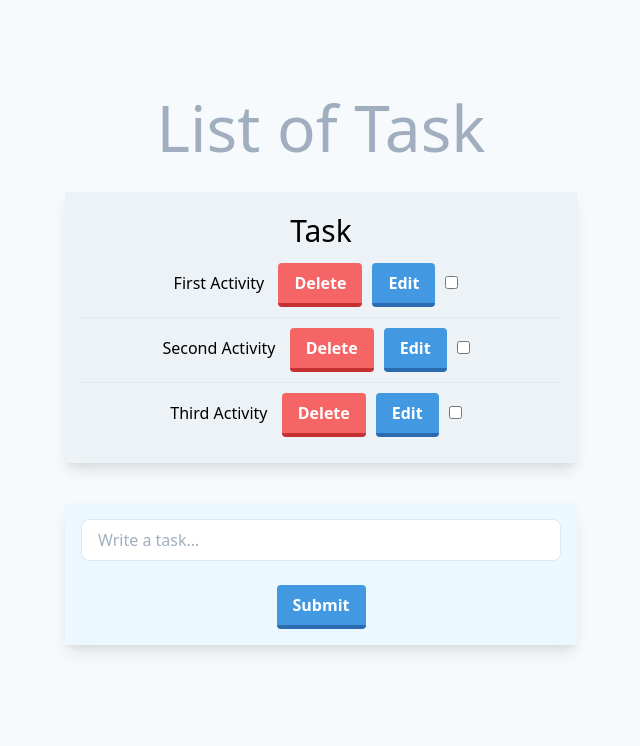
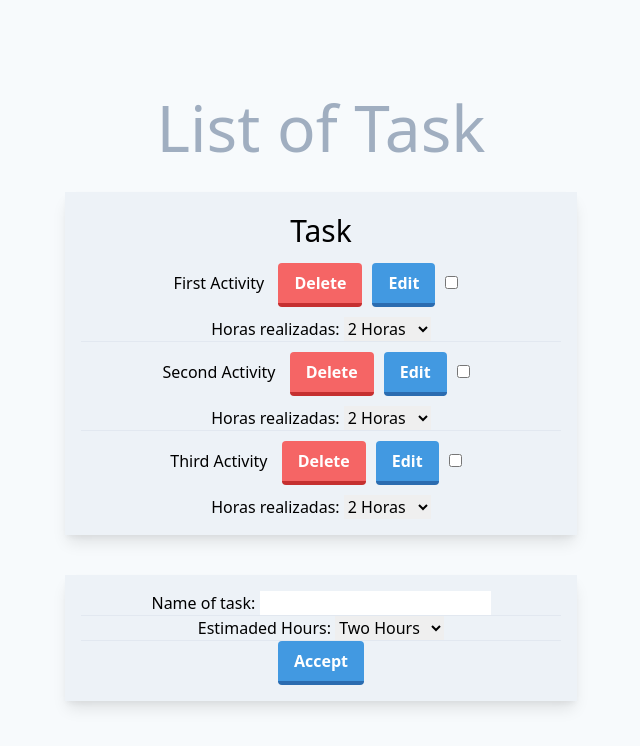
Before and after one commit to jerojash/Listado-de-tareas, a Vue app: page / in a window 1280 px wide. Shown: the top 746 px of the page, without its empty margins (319-959 px from the left). Built offline with nearby package versions, Linux system fonts and the light colour scheme.

Commit message:
Nuevos formularios
Ambas cartas con nuevos formularios

```diff
--- a/src/components/TodoList.vue
+++ b/src/components/TodoList.vue
@@ -15,6 +15,7 @@
                 <button style="margin: 10px" class="  bg-red-500 hover:bg-red-400 text-white font-bold py-2 px-4 border-b-4 border-red-700 hover:border-blue-500 rounded">
                     Delete
 
+
                 </button>
 
 
@@ -22,6 +23,24 @@
                     Edit
                 </button>
                     <input  style="margin: 10px" type="checkbox" name="" id="">
+                    <form action="../../form-result.php" target="_blank">
+
+                       <p>
+
+                        Horas realizadas:
+
+                    <select name="opcion">
+
+                           <option>2 Horas</option>
+                           <option>6 Horas</option>
+                           <option>8 Horas</option>
+                           <option>10 Horas</option>
+
+                        </select>
+
+                       </p>
+
+                     </form>
                 </h1>
                 </div>
 
@@ -41,6 +60,24 @@
                     Edit
                 </button>
                     <input style="margin: 10px" type="checkbox" name="" id="">
+                    <form action="../../form-result.php" target="_blank">
+
+                       <p>
+
+                        Horas realizadas:
+
+                    <select name="opcion">
+
+                           <option>2 Horas</option>
+                           <option>6 Horas</option>
+                           <option>8 Horas</option>
+                           <option>10 Horas</option>
+
+                        </select>
+
+                       </p>
+
+                     </form>
                 </h1>
                 </div>
 
@@ -58,18 +95,53 @@
                     Edit
                 </button>
                     <input style="margin: 10px" type="checkbox" name="" id="">
+                    <form action="../../form-result.php" target="_blank">
+
+                       <p>
+
+                        Horas realizadas:
+
+                    <select name="opcion">
+
+                           <option>2 Horas</option>
+                           <option>6 Horas</option>
+                           <option>8 Horas</option>
+                           <option>10 Horas</option>
+
+                        </select>
+
+                       </p>
+
+                     </form>
                 </h1>
                   </div>
 
         </todo-card>
-        <todo-card class=" bg-blue-100 mx-auto mt-10 w-full max-w-lg">
+        <todo-card class=" bg-gray-200 mx-auto mt-10 w-full max-w-lg">
             <div class="text-center">
-                <input class="bg-white focus:outline-none focus:shadow-outline border border-gray-300 rounded-lg py-2 px-4 block w-full appearance-none leading-normal" type="email" placeholder="Write a task...">
-            <br>
-                <button class=" text-left bg-blue-500 hover:bg-blue-400 text-white font-bold py-2 px-4 border-b-4 border-blue-700 hover:border-blue-500 rounded">
-                    Submit
+              <p>Name of task: <input type="text" name="nombre" required></p>
+                  <hr>
+                <p> Estimaded Hours:
+
+                    <select name="opcion">
+
+                           <option>Two Hours</option>
+                           <option>Four Hours</option>
+                           <option>Six Hours</option>
+                           <option>Eight Hours</option>
+
+                        </select>
+                </p>
+             <hr>
+            </div>
+
+              <div class="text-center">
+
+
+             <button class=" bg-blue-500 hover:bg-blue-400 text-white font-bold py-2 px-4 border-b-4 border-blue-700 hover:border-blue-500 rounded">
+                    Accept
                 </button>
-            </div>
+              </div>
         </todo-card>
     </div>
 </template>
```
